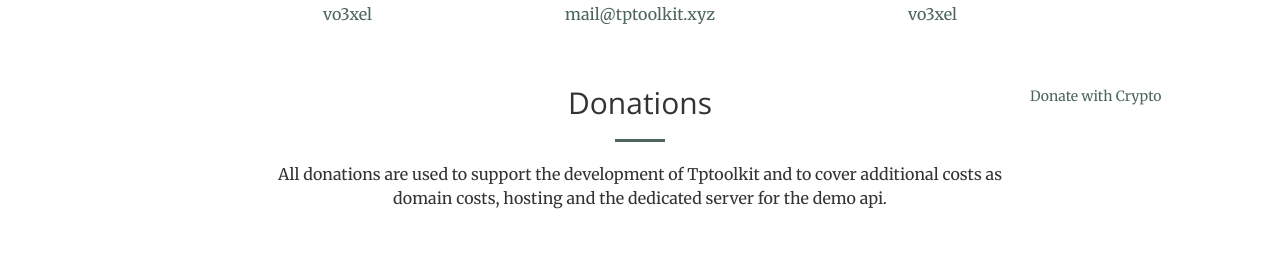
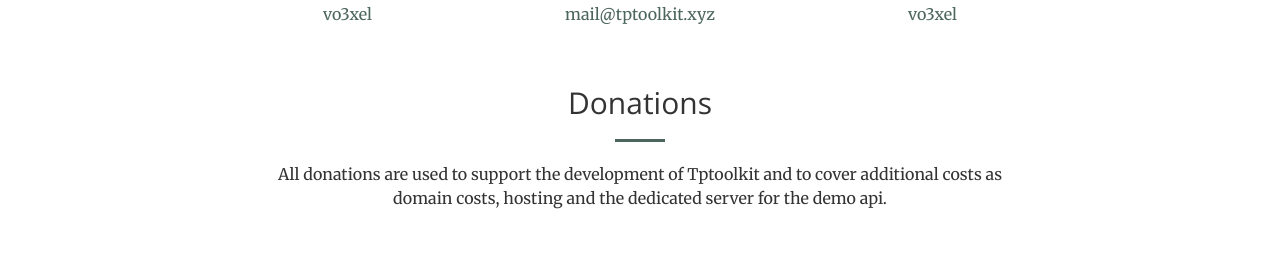
Before and after one commit to vo3xel/raclink.science, a Jekyll site: the page built from index.html, in a window 1280 px wide and 900 px high, scrolled down 2102 px. Shown: the part 173-445 px from the top of the window. Built offline with Jekyll 4.4.1, drawn with Linux system fonts in a browser that asks for light colours.

Commit message:
Update contact.html

```diff
--- a/_includes/contact.html
+++ b/_includes/contact.html
@@ -34,14 +34,6 @@
                 <hr class="primary">
                 <p>All donations are used to support the development of Tptoolkit and to cover additional costs as domain costs, hosting and the dedicated server for the demo api.</p>
             </div>
-            <div>
-          <a class="donate-with-crypto"
-            href="https://commerce.coinbase.com/checkout/5a160014-6392-46a5-8e39-8f59f9f4d274">
-            Donate with Crypto
-          </a>
-          <script src="https://commerce.coinbase.com/v1/checkout.js?version=201807">
-          </script>
-        </div>
         </div>
         <br /><br />
         <div class="row">
```
